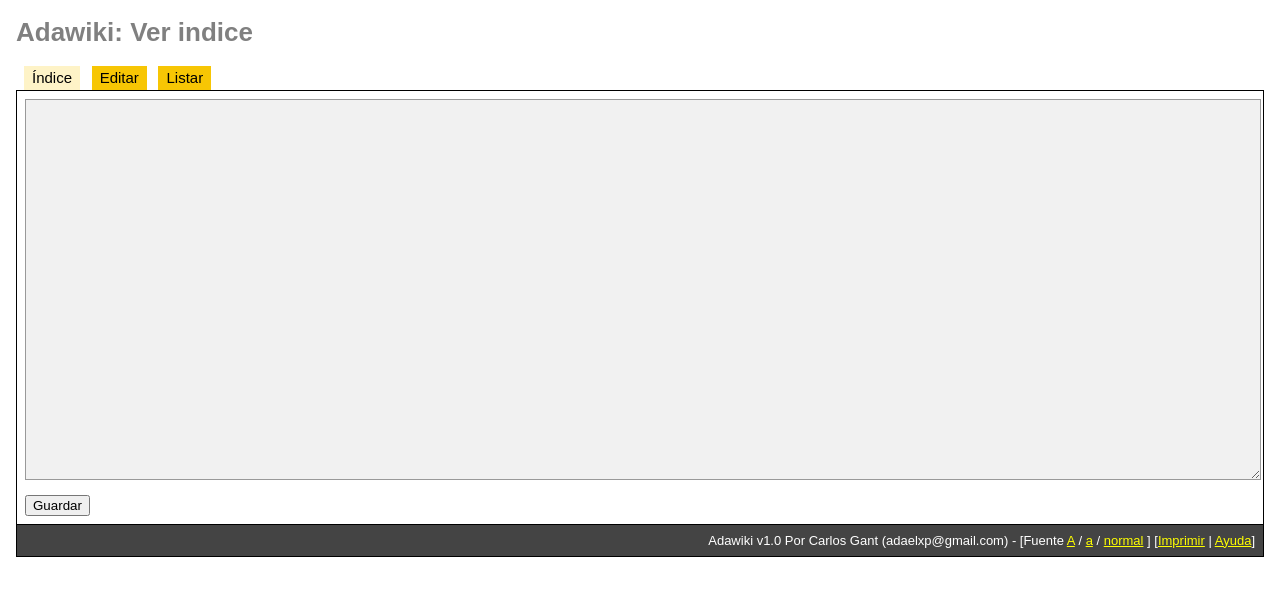
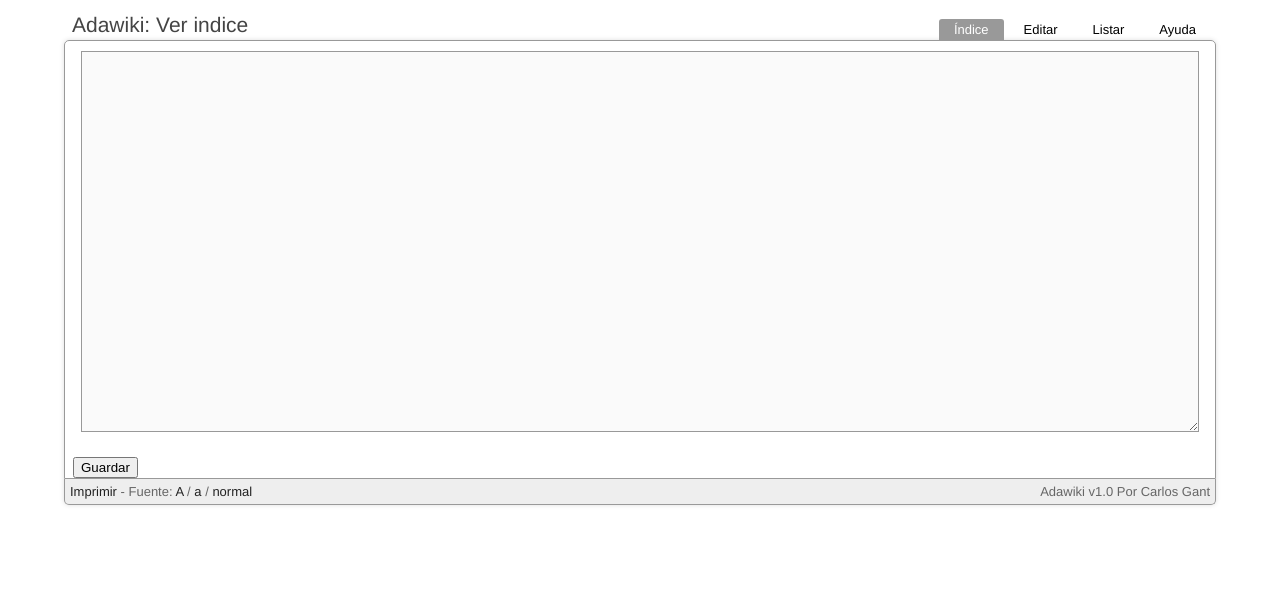
Before and after one commit to adael/adawiki, a PHP site: page /index.php in a window 1280 px wide. Shown: the top 596 px of the page. Run offline with PHP 8.4, Linux system fonts and the light colour scheme.

Commit message:
Visual enhancements

```diff
--- a/index.php
+++ b/index.php
@@ -54,7 +54,7 @@ ini_set('magic_quotes_runtime', 'Off');
 ini_set('magic_quotes_sybase', 'Off');
 #set_magic_quotes_runtime(0);
 
-if(!isset($_SESSION["options"])) {
+if(!isset($_SESSION["options"])){
 	$_SESSION["options"] = array(
 		'font-size' => 13
 	);
@@ -67,22 +67,32 @@ elseif(isset($_GET["reducirfuente"]))
 elseif(isset($_GET["restablecerfuente"]))
 	$_SESSION["options"]["font-size"] = 13;
 
-define('BASE_PATH', dirname(__FILE__) . '/pages/');
+define('PAGES', dirname(__FILE__) . DIRECTORY_SEPARATOR . 'pages' . DIRECTORY_SEPARATOR);
 define('FILE_EXT', '.txt');
 
-class Adawiki {
+/**
+ * debug function
+ */
+function prd(){
+	echo "<pre style='border: 1px solid black; padding: 3px; font-size: 11px; font-family: courier new; background: #EEE; color: #000;'>";
+	print_r(func_get_args());
+	echo "</pre>";
+	die();
+}
+
+class Adawiki{
 
 	private $method;
 	private $page;
 
-    function _init() {
+	function _init(){
 		$this->method = $this->_sget('m', 'ver');
 		$this->page = $this->_sget('p', 'indice');
 
 		ob_start();
-        if(strpos($this->method, '_') === 0 || !method_exists($this, $this->method)) {
+		if(strpos($this->method, '_') === 0 || !method_exists($this, $this->method)){
 			echo '<p>M&eacute;todo incorrecto</p>';
-        }else {
+		}else{
 			$method = $this->method;
 			$this->$method();
 		}
@@ -93,37 +103,37 @@ class Adawiki {
 			layout($content, $this->method, $this->page);
 	}
 
-    function _sget($key, $rval=null) {
+	function _sget($key, $rval=null){
 		return isset($_GET[$key]) ? $_GET[$key] : $rval;
 	}
 
-    function _spost($key, $rval=null) {
+	function _spost($key, $rval=null){
 		return isset($_POST[$key]) ? $_POST[$key] : $rval;
 	}
 
-    function _filepath($pagename = null) {
+	function _filepath($pagename = null){
 		if($pagename == null)
 			$pagename = $this->page;
-        return BASE_PATH . base64_encode(substr($pagename, 0, 150)) . FILE_EXT;
+		return PAGES . base64_encode(substr($pagename, 0, 150)) . FILE_EXT;
 	}
 
-    function _filesize($pagename = null) {
+	function _filesize($pagename = null){
 		$path = $this->_filepath($pagename);
 		if(empty($path))
 			return 0;
 		return file_exists($path) ? $this->_format_bytes(filesize($path)) : 0;
 	}
 
-    function _format_bytes($bytes) {
+	function _format_bytes($bytes){
 		$s = array('B', 'Kb', 'MB', 'GB', 'TB', 'PB');
 		$e = floor(log($bytes) / log(1024));
 		return sprintf('%.2f ' . $s[$e], ($bytes / pow(1024, floor($e))));
 	}
 
-    function editar() {
+	function editar(){
 		$content = "";
 		$fpath = $this->_filepath();
-        if(file_exists($fpath)) {
+		if(file_exists($fpath)){
 			$content = file_get_contents($fpath);
 		}
 		echo "<form method='post' action='index.php?m=guardar&p=$this->page'>";
@@ -158,12 +168,12 @@ class Adawiki {
 		<?php
 	}
 
-    function ver() {
+	function ver(){
 		$content = "";
 		$fpath = $this->_filepath();
-        if(!file_exists($fpath)) {
+		if(!file_exists($fpath)){
 			$this->editar();
-        }else {
+		}else{
 
 			// Compruebo si markdown está disponible
 			$markdown_path = dirname(__FILE__) . DIRECTORY_SEPARATOR . "markdown" . DIRECTORY_SEPARATOR . "markdown.php";
@@ -192,7 +202,7 @@ class Adawiki {
 			// Enlace interno normal
 			$patterns['/\[(?!http\:\/\/)([^\]]+)\]/eiU'] = "'<a href=\"index.php?m=ver&p=\\1\" class=\"' . (\$this->_filesize('\\1') ? 'existe':'noexiste') . '\" title=\"Tama&ntilde;o: ' . \$this->_filesize('\\1') . '\">\\1</a>'";
 
-            if(!$markdown) {
+			if(!$markdown){
 				// Creo los <br /> para los saltos de linea
 				$patterns['/([^\>\]])[\n\r]+$/im'] = '\\1<br />';
 
@@ -206,28 +216,28 @@ class Adawiki {
 				$patterns['/^\*(.*)/m'] = '<li class=indent>\\1</li>';
 			}
 
-            foreach($patterns as $pat => $rep) {
+			foreach($patterns as $pat => $rep){
 				$content = preg_replace($pat, $rep, $content);
 			}
 
 			// Uso markdown si está disponible, para simplificarme la vida
-            if($markdown) {
+			if($markdown){
 				include($markdown_path);
 			}
 
-            if(is_callable('Markdown')) {
+			if(is_callable('Markdown')){
 				echo Markdown($content);
-            }else {
+			}else{
 				echo $content;
 			}
 		}
 	}
 
-    function guardar() {
-        if(isset($_POST['content'])) {
+	function guardar(){
+		if(isset($_POST['content'])){
 			$content = $this->_spost("content");
-            if(!is_dir(BASE_PATH))
-                mkdir(BASE_PATH);
+			if(!is_dir(PAGES))
+				mkdir(PAGES);
 			$fpath = $this->_filepath();
 			file_put_contents($fpath, $content);
 			printf("<p class='saving'>Ok. %s bytes guardados en $this->page</p>", filesize($fpath));
@@ -235,36 +245,34 @@ class Adawiki {
 		$this->ver();
 	}
 
-    function eliminar() {
+	function eliminar(){
 		$fpath = $this->_filepath();
-        if(file_exists($fpath)) {
+		if(file_exists($fpath)){
 			unlink($fpath);
 			echo "<p>Ok. <b>$this->page</b> eliminado</p>";
-        }else {
+		}else{
 			echo "<p>No se ha encontrado <b>$this->page</b></p>";
 		}
 	}
 
-    function listar() {
-        $olddir = getcwd();
-        chdir(BASE_PATH);
-        $pages = glob('*' . FILE_EXT);
-
-        foreach($pages as $k => $v) {
-            $pos = strrpos($v, '.');
-            if($pos === false)
-                continue;
-            $v = substr($v, 0, $pos);
+	function listar(){
+		if(is_dir(PAGES)){
+			$pages = glob(PAGES . "*" . FILE_EXT);
+			foreach($pages as $k => $v){
+				$v = preg_replace('/^' . preg_quote(PAGES) . '/i', '', $v);
+				$v = preg_replace('/' . preg_quote(FILE_EXT) . '$/i', '', $v);
 				$v = base64_decode($v);
 				$pages[$k] = $v;
 			}
-
 			natcasesort($pages);
+		}else{
+			$pages = array();
+		}
 
 		echo "<div class='page'>";
 		echo "<h1>Listado de p&aacute;ginas</h1>";
 		echo "<ul>";
-        foreach($pages as $v) {
+		foreach($pages as $v){
 			echo "<li>";
 			echo "[<a href='index.php?m=ver&p=$v'>Ver</a>] ";
 			echo "[<a href='index.php?m=editar&p=$v'>Editar</a>] ";
@@ -274,100 +282,135 @@ class Adawiki {
 			echo "</li>";
 		}
 		echo "</ul></div>";
-        chdir($olddir);
 	}
 
-    function renombrar() {
+	function renombrar(){
 		$newname = $this->_spost('newname', null);
-        if($newname == null) {
+		if($newname == null){
 			echo "<form method='post' action='index.php?m=renombrar&p=$this->page'>";
 			echo "<p>Antiguo nombre: <b>$this->page</b></p>";
 			echo "<p>Nuevo nombre: <input name='newname' type='text' size='50' maxlength='150'> (Max. 150 caracteres)</p>";
 			echo "<input type='submit' value='enviar'>";
 			echo "</form>";
-        }else {
+		}else{
 			rename($this->_filepath(), $this->_filepath($newname));
 			echo "<p>Ok. <b>$this->page</b> => <b>$newname</b></p>";
 		}
 	}
 
-    function ayuda() {
+	function ayuda(){
 		ayuda();
 	}
 
 }
 
-function layout($content, $method, $page) {
+function layout($content, $method, $page){
 	?>
-    <!DOCTYPE html PUBLIC "-//W3C//DTD XHTML 1.0 Strict//EN"
-        "http://www.w3.org/TR/xhtml1/DTD/xhtml1-strict.dtd">
-    <html xmlns="http://www.w3.org/1999/xhtml" xml:lang="en" lang="en">
+	<!DOCTYPE html>
 	<html>
 		<head>
 			<title>Wiki</title>
 			<style type='text/css'>
 				body {
-                        font-family: "arial", "sans-serif";
+					font-family: "helvetica", "sans-serif";
 					font-size: <?= $_SESSION["options"]["font-size"] ?>px;
 					margin: 0; padding: 0;
 				}
-                    #page {
+
+				.page-wrapper {
+					width: 90%;
+					min-width: 560px;
+					margin: 10px auto;
+					display: block;
+				}
+				.page-header {
 					display: block; clear: both;
-                        margin: 0 auto;
-                        padding: 0 16px;
+					color: #444;
 				}
-                    #page #header {
-                        display: block; clear: both;
+				.page-title {
+					float: left;
+					padding: 3px;
+					margin-left: 5px;
+					font-size: 21px;
 				}
-                    #page #body {
-                        display: block; clear: both;
-                        border: 1px solid black;
-                        margin: 0; padding: 8px;
+				.page-tabs {
+					float: right;
+					padding-top: 9px;
 				}
-                    #page #body a.existe {
+				.page-tabs a.tab {
+					float: left;
+					padding: 3px 15px;
+					font-size: 13px;
+					-webkit-border-radius: 3px 3px 0 0;
+					color: #000;
+					cursor: pointer;
+					text-decoration: none;
+					margin-right: 5px;
+				}
+				.page-tabs a.tab:hover {
+					background: #F1F1F1;
+				}
+				.page-tabs a.current {
+					background: #999;
+					color: #FFF;
+				}
+				.page-tabs a.current:hover {
+					background: #999;
+				}
+				.page-shadow {
+					-webkit-border-radius: 5px;
+					-webkit-box-shadow: 0px 0px 5px #DDD;
+				}
+				.page-content {
+					margin: 0;
+					padding: 0px 8px;
+					border: 1px solid #999;
+					min-height: 350px;
+					-webkit-border-radius: 5px 5px 0 0;
+				}
+				.page-content a.existe {
 					color: blue;
 				}
-                    #page #body a.noexiste {
+				.page-content a.noexiste {
 					color: gray;
 				}
-                    #page #body h1 {
+				.page-content h1 {
 					font-size: 21px;
 					margin: 16px 0 4px 0;
-                        padding: 4px;
+					padding: 6px 12px;
 					background: #f1f1f1;
+					-webkit-border-radius: 5px;
 				}
-                    #page #body h2 {
+				.page-content h2 {
 					font-size: 19px;
 					margin: 8px 0 4px 0;
 				}
-                    #page #body h3 {
+				.page-content h3 {
 					font-size: 15px;
 					margin: 8px 0 4px 0;
 				}
-                    #page #footer {
-                        display: block; clear: both;
-                        padding: 8px;
+				.page-footer {
+					display: block;
+					padding: 5px;
 					text-align: right;
-                        background: #444; color: #FFF;
-                        border: 1px solid black; border-top: 0;
+					font-size: 13px;
+					background: #EEE; color: #666;
+					border: 1px solid #999;
+					border-top: 0;
+					-webkit-border-radius: 0 0 5px 5px;
 				}
-                    #page #footer a{color: yellow;}
-                    #page #header h1 {color: gray;}
-                    #page #header a.tab {
-                        display: inline-block;
-                        padding: 0 8px;
-                        margin: 0 0 0 8px;
-                        line-height: 24px;
-                        height: 24px;
-                        font-size: <?= ($_SESSION["options"]["font-size"] + 2) ?>px;
-                        background: #F7C604;
-                        color: black;
-                        cursor: pointer;
-                        text-decoration: none;
+				.page-footer a{color: #222; text-decoration: none;}
+
+				textarea.page {
+					border: 1px solid #999;
+					font: 1em monospace;
+					display: block;
+					width: 98%;
+					background: #FAFAFA;
+					margin: 10px auto;
+					color: darkblue;
 				}
-                    #page #header a.current { background: #FEF3C7; color: black;}
-                    #page textarea.page { border: 1px solid #999; font: 1em monospace; display: block; width: 100%; background: #f1f1f1; color: darkblue; }
-                    #page .saving {
+				.page-wrapper .saving {
 					display: block; margin: -8px -8px 4px -8px; padding: 2px; text-align: left;
 					font-size: 11px; color: #339900; background: #E8FBE9;
 					border-bottom: 1px solid #444;
@@ -379,28 +422,40 @@ function layout($content, $method, $page) {
 			</style>
 		</head>
 		<body>
-                <div id='page'>
-                    <div id='header'>
-                        <h1>Adawiki: <?= ucfirst($method) ?> <?= $page ?></h1>
+			<div class="page-wrapper">
+				<div class='page-header'>
+					<div class="page-tabs">
 						<a class='tab <?= ($method == 'ver' && $page == 'indice') ? 'current' : '' ?>' href='index.php?m=ver&p=indice'>&Iacute;ndice</a>
 						<? if($page != 'indice'): ?>
 							<a class='tab <?= $method == 'ver' || $method == 'guardar' ? 'current' : '' ?>' href='index.php?m=ver&p=<?= $page ?>'>Ver</a>
 						<? endif; ?>
 						<a class='tab <?= $method == 'editar' ? 'current' : '' ?>' href='index.php?m=editar&p=<?= $page ?>'>Editar</a>
 						<a class='tab <?= $method == 'listar' ? 'current' : '' ?>' href='index.php?m=listar'>Listar</a>
+						<a class="tab <?= $method == 'ayuda' ? 'current' : '' ?>" href='index.php?m=ayuda'>Ayuda</a>
 					</div>
-                    <div id='body'>
+					<div class="page-title">
+						Adawiki: <?= ucfirst($method) ?> <?= $method != 'ayuda' ? $page  : '';?>
+					</div>
+					<br clear="all"/>
+				</div>
+				<div class="page-shadow">
+					<div class='page-content'>
 						<?= $content ?>
 					</div>
-                    <div id='footer'>
-                        Adawiki v1.0 Por Carlos Gant (adaelxp@gmail.com)
+					<div class='page-footer'>
+						<div style="float: left;">
+							<a href='index.php?m=ver&p=<?= $page ?>&print=true'>Imprimir</a>
 							-
-                        [Fuente
+							Fuente:
 							<a href='index.php?m=<?= $method ?>&p=<?= $page ?>&aumentarfuente'>A</a> /
 							<a href='index.php?m=<?= $method ?>&p=<?= $page ?>&reducirfuente'>a</a> /
 							<a href='index.php?m=<?= $method ?>&p=<?= $page ?>&restablecerfuente'>normal</a>
-                        ]
-                        [<a href='index.php?m=ver&p=<?= $page ?>&print=true'>Imprimir</a> | <a href='index.php?m=ayuda'>Ayuda</a>]
+						</div>
+						<div style="float:right;">
+							Adawiki v1.0 Por Carlos Gant
+						</div>
+						<br clear="all"/>
+					</div>
 				</div>
 			</div>
 		</body>
@@ -410,7 +465,7 @@ function layout($content, $method, $page) {
 
 // End layout()
 
-function printLayout($content) {
+function printLayout($content){
 	?>
 	<!DOCTYPE html PUBLIC "-//W3C//DTD XHTML 1.0 Strict//EN"
 		"http://www.w3.org/TR/xhtml1/DTD/xhtml1-strict.dtd">
@@ -460,7 +515,7 @@ function printLayout($content) {
 		<?
 	}
 
-function ayuda() {
+	function ayuda(){
 		?>
 		<h1>Ayuda de Adawiki</h1>
 
@@ -532,7 +587,7 @@ function ayuda() {
 
 // End ayuda();
 
-    function printCode($source) {
+function printCode($source){
 	return '<table border="0" cellpadding="0" class="code"><tr><td>' . highlight_string($source, true) . '</td></tr></table>';
 }
 
@@ -543,7 +598,7 @@ function ayuda() {
   and then parses it into an ordered list with syntax highlighting.
  */
 
-    function printPhpCode($source_code, $display_lines = false) {
+function printPhpCode($source_code, $display_lines = false){
 
 	if(is_array($source_code))
 		return false;
@@ -551,7 +606,7 @@ function ayuda() {
 	$source_code = explode("\n", str_replace(array("\r\n", "\r"), "\n", $source_code));
 	$line_count = 1;
 	$formatted_code = "";
-        foreach($source_code as $code_line) {
+	foreach($source_code as $code_line){
 		$formatted_code .= '<tr>';
 
 		if($display_lines)
@@ -559,9 +614,9 @@ function ayuda() {
 		$line_count++;
 
 		$formatted_code .= '<td style="padding-left:4px;">';
-            if(preg_match('/<\?(php)?[^[:graph:]]/', $code_line)) {
+		if(preg_match('/<\?(php)?[^[:graph:]]/', $code_line)){
 			$formatted_code .= str_replace(array('<code>', '</code>'), '', highlight_string($code_line, true));
-            }else {
+		}else{
 			$formatted_code .= preg_replace('/(&lt;\?php&nbsp;)+/', '', str_replace(array('<code>', '</code>'), '', highlight_string('<?php ' . $code_line, true)));
 		}
 		$formatted_code .= '</td></tr>';
```
Lines whose indentation alone changed are shown as unchanged.
